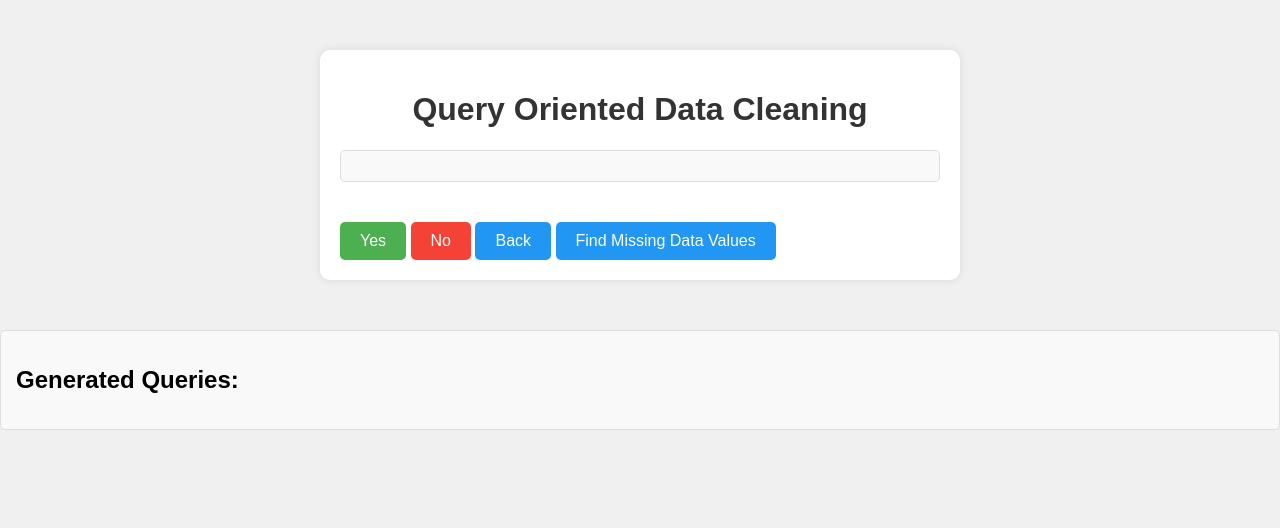
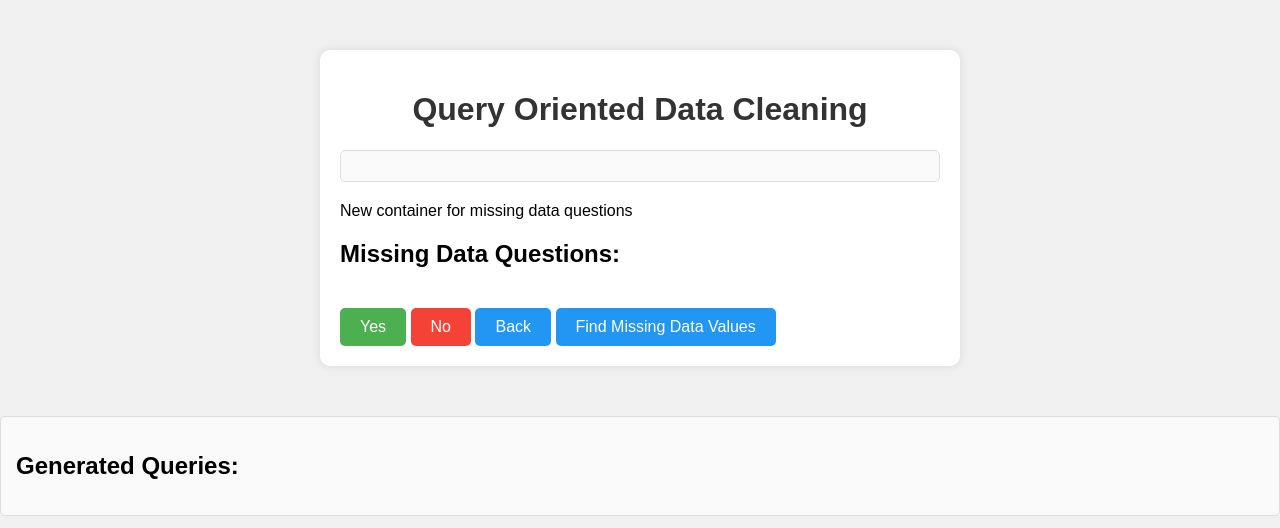
Before and after one commit to rabiyasalehjee/Query-Oriented-Data-Cleaning-With-Human-Expert, a Flask app: template templates/index.html in a window 1280 px wide. Shown: the top 528 px of the page. Run offline with Flask 3, Linux system fonts and the light colour scheme; the template is opened without the code that fills it, so the values that code supplies are empty; parts of the project's set-up code (start-up, migrations or seed data) failed here and were passed over; some libraries are stand-ins or nearby versions.

Commit message:
Init-Modification

```diff
--- a/app.py
+++ b/app.py
@@ -23,7 +23,6 @@ metadata = MetaData()
 
 class BaseModel(db.Model):
     __abstract__ = True
-
 
 YourTable = None
 
@@ -84,7 +83,7 @@ def generate_questions(dataframe, relationships_config):
             value = row[main_column]
             related_value = row[related_column]
 
-            if value == '':
+            if pd.isnull(value):
                 # Question for missing data
                 question_text = f"The data in a related column is missing. It is related to '{related_column}' with value '{related_value}'. Do you want to modify the data?"
                 question = {
@@ -192,7 +191,6 @@ def generate_questions_ml(dataframe, relationships_config, YourTable):
 
     return questions
 
-
 def random_question(row, relationships, prediction):
     # Randomly select a relationship
     relationship = random.choice(relationships)
@@ -205,19 +203,16 @@ def random_question(row, relationships, prediction):
     main_value = row[main_column]
     related_value = row[related_column]
 
-    # Generate a random question format
-    question_formats = [
-        f"The data in '{main_column}' related to '{related_column}' with value '{related_value}' is '{main_value}'. Is this correct?",
-        f"Is the data '{main_value}' in '{main_column}' related to '{related_column}' with value '{related_value}' accurate?",
-        f"Do you confirm that the data in '{main_column}' related to '{related_column}' with value '{related_value}' is '{main_value}'?"
-    ]
+    # Check if the value is missing
+    if pd.isnull(main_value):
+        # If missing, generate a question explicitly mentioning "missing"
+        question_text = f"The '{main_column}' value for '{related_column}' with value '{related_value}' is missing. Do you want to modify the data? (Predicted: {'Yes' if prediction == 0 else 'No'})"
+    else:
+        # If not missing, generate the question without mentioning "missing"
+        question_text = f"Is the data '{main_value}' in '{main_column}' related to '{related_column}' with value '{related_value}' accurate? (Predicted: {'Yes' if prediction == 1 else 'No'})"
 
-    # Choose a random question format
-    question_format = random.choice(question_formats)
+    return question_text
 
-    # Generate the final question text
-    question_text = f"{question_format} (Predicted: {'Yes' if prediction == 1 else 'No'})"
-    return question_text
 
 @app.route('/')
 def index():
@@ -260,6 +255,47 @@ def index():
 
     return render_template('index.html', pre_rendered_questions=pre_rendered_questions)
 
+@app.route('/find_missing_values')
+def find_missing_values():
+    data = YourTable.query.all()
+    dataframe = pd.DataFrame([row.__dict__ for row in data])
+    relationships_config = load_relationships_config()
+    missing_questions = generate_missing_data_questions(dataframe, relationships_config)
+
+    # Convert the Python list to JSON using json.dumps with double quotes
+    pre_rendered_questions = json.dumps([
+        {
+            "name": question["name"],
+            "message": question["message"].strip().replace('"', '\\"')  # Escape double quotes
+        } for question in missing_questions
+    ], ensure_ascii=False)
+
+    return render_template('index.html', pre_rendered_questions=pre_rendered_questions)
+
+def generate_missing_data_questions(dataframe, relationships_config):
+    missing_questions = []
+
+    for index, row in dataframe.iterrows():
+        for relationship in relationships_config:
+            main_column = relationship['main_column']
+            related_column = relationship['related_column']
+
+            main_value = row[main_column]
+            related_value = row[related_column]
+
+            if pd.isnull(main_value) or main_value == '' or pd.isnull(related_value) or related_value == '':
+                # Question for missing data
+                question_text = f"The data in '{main_column}' related to '{related_column}' with value '{related_value}' is missing or empty. Do you want to modify the data?"
+                missing_questions.append({
+                    'type': 'confirm',
+                    'name': f'q_{index}_{main_column}_missing',
+                    'message': question_text,
+                    'default': True,
+                })
+
+    return missing_questions
+
+
 
 @app.route('/process_answers', methods=['POST'])
 def process_answers():
@@ -272,6 +308,7 @@ def process_answers():
         index, column = int(index), str(column)
 
         if action == 'missing':
+            # Check if the answer indicates missing data
             if answer.lower() == 'no':
                 # Retrieve user-provided query for missing data
                 user_query = request.form.get(f'q_{index}_{column}_missing_query')
@@ -279,6 +316,7 @@ def process_answers():
                     # Append the user's query to the generated queries list
                     generatedQueries.append(user_query)
         else:
+            # Process other types of questions (e.g., correctness)
             if answer.lower() == 'no':
                 print(f"Modify the value in the '{column}' column for the year {dataframe.at[index, 'Year']}.")
                 # Perform the actual database modification using SQLAlchemy update statements
@@ -286,7 +324,6 @@ def process_answers():
                 # Note: You need to commit the changes to make them persistent
 
     return 'Answers processed successfully!'
-
 
 if __name__ == "__main__":
     # Train the model during application startup
--- /dev/null
+++ b/example.txt
@@ -0,0 +1,2 @@
+git commit -m "Initial commit on main branch"
+git push -u origin main
--- a/templates/index.html
+++ b/templates/index.html
@@ -12,17 +12,20 @@
     <div class="container">
         <h1>Query Oriented Data Cleaning</h1>
         <div id="question-container"></div>
+        <div id="missing-questions-container">  New container for missing data questions
+            <h2>Missing Data Questions:</h2>
+            <ul id="missing-questions-list"></ul>
+        </div>
         <p id="question-count"></p>
         <button id="yes-btn">Yes</button>
         <button id="no-btn">No</button>
         <button id="back-btn">Back</button>
-        <button id="find-missing-btn">Find Missing Data Values</button>
+        <button id="find-missing-btn" onclick="window.location.href='/find_missing_values'">Find Missing Data Values</button>
     </div>
     <!-- New Section to Display Generated Queries -->
     <div id="generated-queries-container">
         <h2>Generated Queries:</h2>
         <ul id="generated-queries-list"></ul>
-    </div>
     </div>
     <div id="queryModal" class="modal">
         <div class="modal-content">
@@ -37,6 +40,8 @@
             // Access the preRenderedQuestions variable directly
             var preRenderedQuestions = {{ pre_rendered_questions | safe }};
             var generatedQueries = []; // Initialize the array to store generated queries
+            //var missingQuestions = []; // Initialize the array to store missing data questions
+            var missingQuestions = preRenderedQuestions.filter(question => question.message.toLowerCase().includes("missing"));
 
             // Output the questions array to the console for debugging
             console.log('Pre-rendered questions:', preRenderedQuestions);
@@ -53,6 +58,7 @@
             const questionCount = document.getElementById('question-count');
             const generatedQueriesContainer = document.getElementById('generated-queries-container');
             const generatedQueriesList = document.getElementById('generated-queries-list');
+            const missingQuestionsContainer = document.getElementById('missing-questions-container'); // New container
 
             function displayQuestion() {
                 if (currentQuestionIndex < totalQuestions) {
@@ -66,7 +72,6 @@
                     alert('All questions answered. Submitting form...');
                 }
             }
-
 
             // Function to update the question count display
             function updateQuestionCount() {
@@ -87,6 +92,25 @@
                 // Show or hide the generated queries container based on whether there are queries
                 generatedQueriesContainer.style.display = generatedQueries.length > 0 ? 'block' : 'none';
             }
+
+            // Function to update the missing data questions display
+            function updateMissingQuestions() {
+            const missingQuestionsList = document.getElementById('missing-questions-list');
+            missingQuestionsList.innerHTML = '';
+
+            // Display each missing data question in the list
+            missingQuestions.forEach((question, index) => {
+                const listItem = document.createElement('li');
+                listItem.textContent = `${index + 1}. ${question.message}`;
+                missingQuestionsList.appendChild(listItem);
+            });
+
+            // Show or hide the missing data questions container based on whether there are questions
+            const missingQuestionsContainer = document.getElementById('missing-questions-container');
+            missingQuestionsContainer.style.display = missingQuestions.length > 0 ? 'block' : 'none';
+        }
+        // Call the function to initially display missing questions
+        updateMissingQuestions();
 
             function answerYes() {
                 currentQuestionIndex++;
@@ -111,8 +135,14 @@
                     const userQuery = userQueryInput.value.trim();
 
                     if (userQuery !== '') {
-                        // Append the user's query to the generated queries list
+                        // Append the user's query to the appropriate array
+                        if (missingQuestions.length > 0) {
+                            missingQuestions.shift(); // Remove the first missing question
+                            updateMissingQuestions();
+                        } else {
                             generatedQueries.push(userQuery);
+                            updateGeneratedQueries();
+                        }
 
                         // Proceed to the next question or submit the form
                         currentQuestionIndex++;
@@ -122,9 +152,6 @@
                             // Submit the form (you may want to implement the form submission logic here)
                             console.log('All questions answered. Submitting form...');
                         }
-
-                        // Update the generated queries display
-                        updateGeneratedQueries();
 
                         // Close the modal
                         modal.style.display = 'none';
@@ -153,19 +180,28 @@
             }
 
             function findMissingValues() {
-    const missingQuestions = preRenderedQuestions.filter(question => question.message.includes("missing"));
-    console.log('Missing Questions:', missingQuestions);
-    totalQuestions = missingQuestions.length;
+    // Filter missing questions based on the main column value being empty
+    const filteredMissingQuestions = preRenderedQuestions.filter(question => {
+        const mainColumn = question.message.split("'")[1];
+        const mainColumnValue = row[mainColumn];
+        return mainColumnValue === '';
+    });
+
+    console.log('Filtered Missing Questions:', filteredMissingQuestions);
+
+    totalQuestions = filteredMissingQuestions.length;
+
     if (totalQuestions > 0) {
-        // Update the current index and questions array
+        // Update the current index and questions array with filtered missing questions
         currentQuestionIndex = 0;
-        preRenderedQuestions = missingQuestions;
+        preRenderedQuestions = filteredMissingQuestions;
         findMissingBtn.disabled = true;
         displayQuestion();
     } else {
         questionContainer.innerHTML = '<p>No missing data questions found.</p>';
         questionCount.textContent = '0 of 0';
     }
+
     updateGeneratedQueries();
 }
 
```
Also changed, not shown: relationships_config.json (+1 -19 lines). Lines whose indentation alone changed are shown as unchanged.
